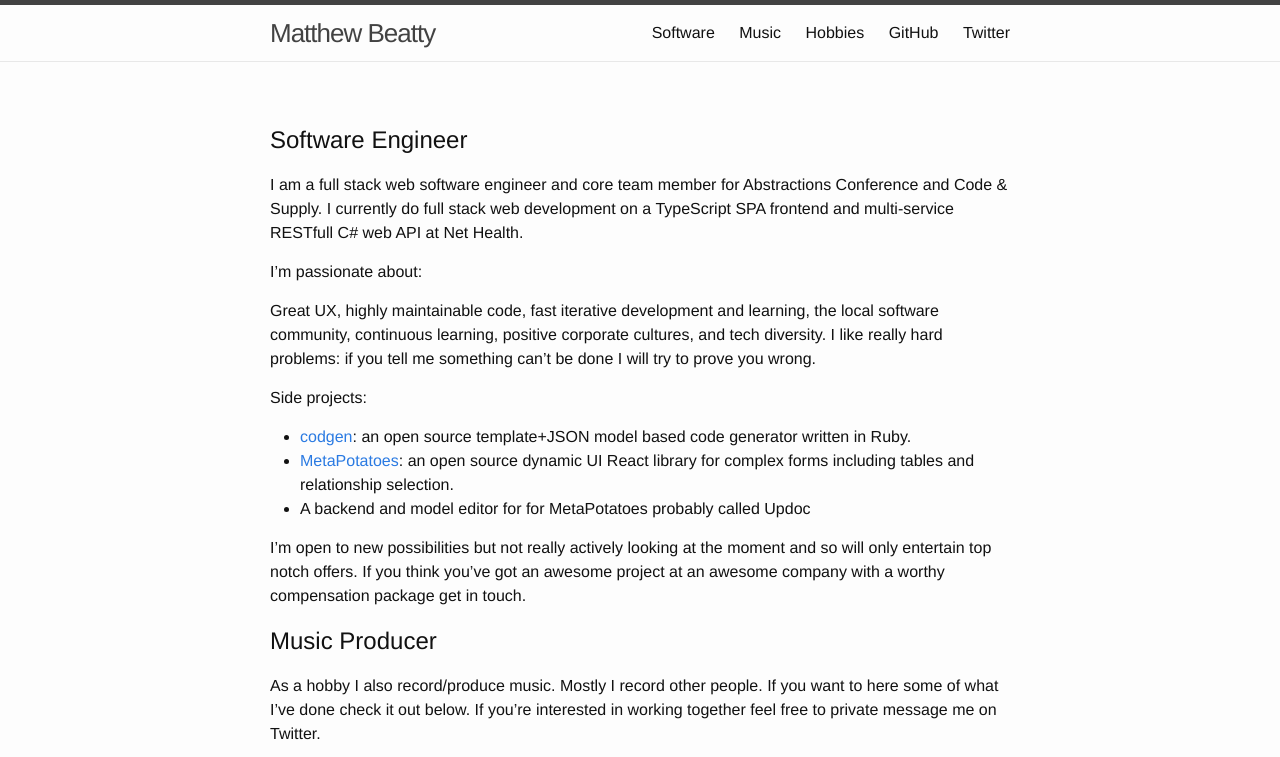
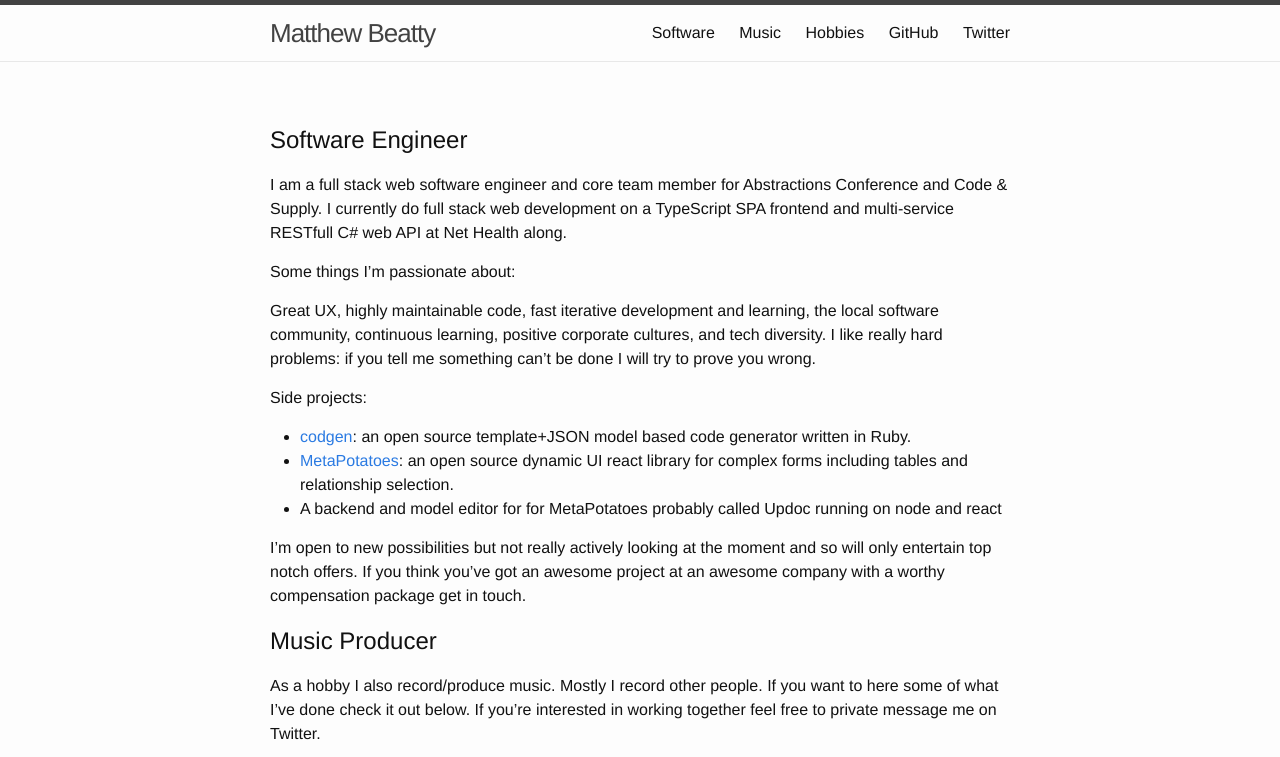
Before and after one commit to beattyml1/beattyml1.github.io, a Jekyll site: the page built from index.md, in a window 1280 px wide and 900 px high, cut to the strip 0-757 px from the top of the window. Built offline with Jekyll 4.4.1, drawn with Linux system fonts in a browser that asks for light colours.

Commit message:
Update index.md

```diff
--- a/index.md
+++ b/index.md
@@ -3,9 +3,9 @@ layout: page
 ---
 
 # Software Engineer
-I am a full stack web software engineer and core team member for Abstractions Conference and Code & Supply. I currently do full stack web development on a TypeScript SPA frontend and multi-service RESTfull C# web API at Net Health.
+I am a full stack web software engineer and core team member for Abstractions Conference and Code & Supply. I currently do full stack web development on a TypeScript SPA frontend and multi-service RESTfull C# web API at Net Health along.
 
-I'm passionate about:
+Some things I'm passionate about:
 
 Great UX, highly maintainable code, fast iterative development and learning, the local software community, continuous learning, positive corporate cultures, and tech diversity. I like really hard problems: if you tell me something can't be done I will try to prove you wrong.
 
@@ -13,8 +13,8 @@ Great UX, highly maintainable code, fast iterative development and learning, the
 Side projects:
 
 - [codgen](https://github.com/beattyml1/codgen): an open source template+JSON model based code generator written in Ruby.
-- [MetaPotatoes](https://github.com/beattyml1/MetaPotatoes): an open source dynamic UI React library for complex forms including tables and relationship selection.
-- A backend and model editor for for MetaPotatoes probably called Updoc
+- [MetaPotatoes](https://github.com/beattyml1/MetaPotatoes): an open source dynamic UI react library for complex forms including tables and relationship selection.
+- A backend and model editor for for MetaPotatoes probably called Updoc running on node and react
 
 I'm open to new possibilities but not really actively looking at the moment and so will only entertain top notch offers. If you think you've got an awesome project at an awesome company with a worthy compensation package get in touch.
 
```
